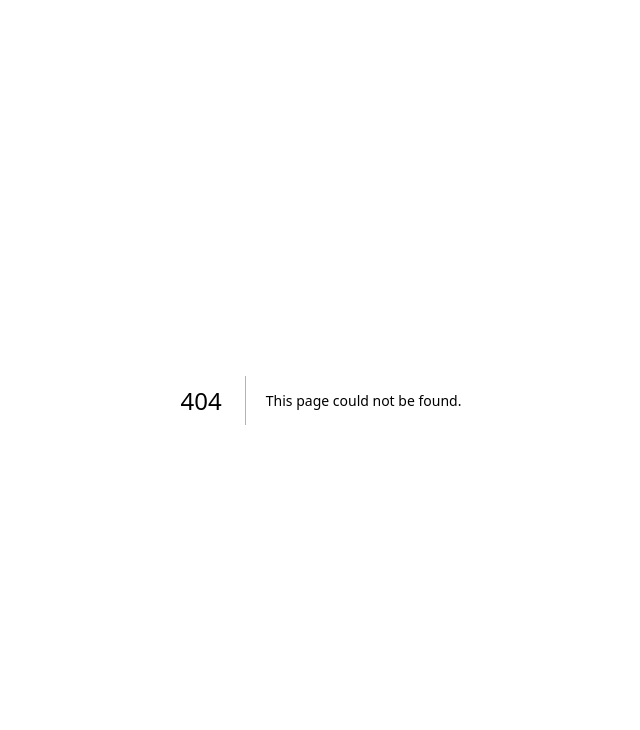
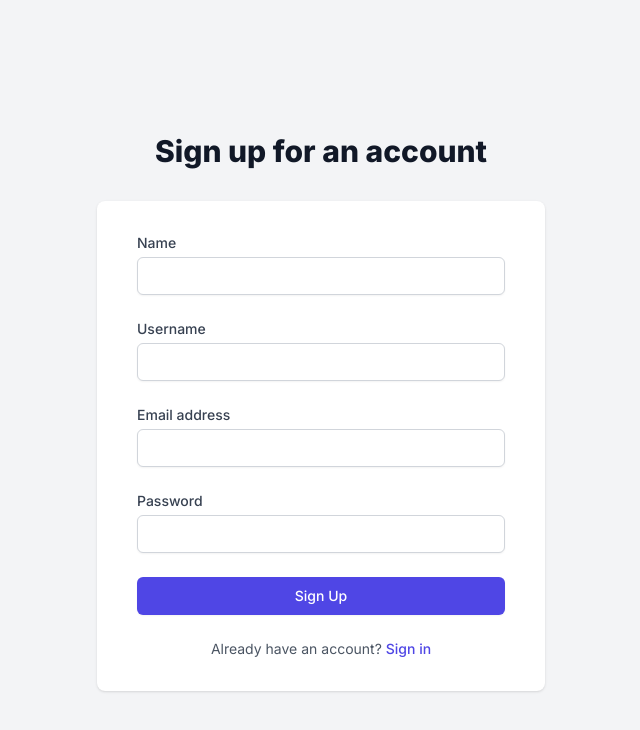
Before and after one commit to codinci/assessment, a Next.js app: page /sign-up in a window 1280 px wide. Before the commit this address had no page. Shown: the top 730 px of the page, without its empty margins (319-959 px from the left). Built offline with nearby package versions, Linux system fonts and the light colour scheme; no server answers.

Commit message:
Added signup and signin pages with firebase

```diff
--- /dev/null
+++ b/src/app/firebase/config.ts
@@ -0,0 +1,17 @@
+import { initializeApp, getApps, getApp } from 'firebase/app';
+import {getAuth} from 'firebase/auth'
+
+const firebaseConfig = {
+    apiKey: process.env.NEXT_PUBLIC_FIREBASE_API_KEY,
+    authDomain: process.env.NEXT_PUBLIC_FIREBASE_AUTH_DOMAIN,
+    projectId: process.env.NEXT_PUBLIC_FIREBASE_PROJECT_ID,
+    storageBucket: process.env.NEXT_PUBLIC_FIREBASE_STORAGE_BUCKET,
+    messagingSenderId: process.env.NEXT_PUBLIC_FIREBASE_MESSAGING_SENDER_ID,
+    appId: process.env.NEXT_PUBLIC_FIREBASE_APP_ID,
+};
+
+const app = !getApps().length ? initializeApp(firebaseConfig) : getApp()
+
+const auth = getAuth(app)
+
+export {app, auth}
--- /dev/null
+++ b/src/app/home/page.tsx
@@ -0,0 +1,9 @@
+const Home = () => {
+	return (
+		<div className="bg-gray-100 min-h-screen flex flex-col justify-center items-center">
+			<h1>Welcome Home</h1>
+		</div>
+	)
+}
+
+export default Home;
--- a/src/app/page.tsx
+++ b/src/app/page.tsx
@@ -1,113 +1,96 @@
-import Image from "next/image";
+'use client'
+import { useState } from 'react';
+import { useSignInWithEmailAndPassword } from 'react-firebase-hooks/auth';
+import { auth } from './firebase/config';
+import { useRouter } from 'next/navigation';
+import Link from 'next/link'
 
-export default function Home() {
+const LandingPage = () => {
+
+  const [email, setEmail] = useState('');
+  const [password, setPassword] = useState('');
+  const [signInWithEmailAndPassword] = useSignInWithEmailAndPassword(auth);
+  const router = useRouter()
+
+  const handleEmailChange = (e: React.ChangeEvent<HTMLInputElement>) => setEmail(e.target.value);
+  const handlePasswordChange = (e: React.ChangeEvent<HTMLInputElement>) => setPassword(e.target.value);
+
+ const handleSubmit = async (e: React.FormEvent<HTMLFormElement>) => {
+		e.preventDefault();
+		try {
+			const res = await signInWithEmailAndPassword(email, password);
+			console.log(res);
+
+			setEmail('')
+      setPassword('')
+      router.push('/home')
+		} catch (err) {
+			console.error(err);
+		}
+ };
+
   return (
-    <main className="flex min-h-screen flex-col items-center justify-between p-24">
-      <div className="z-10 w-full max-w-5xl items-center justify-between font-mono text-sm lg:flex">
-        <p className="fixed left-0 top-0 flex w-full justify-center border-b border-gray-300 bg-gradient-to-b from-zinc-200 pb-6 pt-8 backdrop-blur-2xl dark:border-neutral-800 dark:bg-zinc-800/30 dark:from-inherit lg:static lg:w-auto  lg:rounded-xl lg:border lg:bg-gray-200 lg:p-4 lg:dark:bg-zinc-800/30">
-          Get started by editing&nbsp;
-          <code className="font-mono font-bold">src/app/page.tsx</code>
-        </p>
-        <div className="fixed bottom-0 left-0 flex h-48 w-full items-end justify-center bg-gradient-to-t from-white via-white dark:from-black dark:via-black lg:static lg:size-auto lg:bg-none">
-          <a
-            className="pointer-events-none flex place-items-center gap-2 p-8 lg:pointer-events-auto lg:p-0"
-            href="https://vercel.com?utm_source=create-next-app&utm_medium=appdir-template&utm_campaign=create-next-app"
-            target="_blank"
-            rel="noopener noreferrer"
-          >
-            By{" "}
-            <Image
-              src="/vercel.svg"
-              alt="Vercel Logo"
-              className="dark:invert"
-              width={100}
-              height={24}
-              priority
-            />
-          </a>
-        </div>
-      </div>
+    <main className="bg-gray-100 min-h-screen flex flex-col justify-center items-center">
+      <div className="max-w-md w-full p-6 bg-white shadow-md rounded-md">
+        <h2 className="text-2xl font-bold mb-4">Welcome to our Photo Storage Web App</h2>
+        <p className="text-gray-600 mb-8">Store and organize your photos securely online.</p>
+       <form className="space-y-6" onSubmit={handleSubmit}>
+            <div>
+              <label htmlFor="email" className="block text-sm font-medium text-gray-700">
+                Email
+              </label>
+              <div className="mt-1">
+                <input
+                  id="email"
+                  name="email"
+                  type="email"
+                  autoComplete="email"
+                  required
+                  className="appearance-none block w-full px-3 py-2 border border-gray-300 rounded-md shadow-sm placeholder-gray-400 focus:outline-none focus:ring-indigo-500 focus:border-indigo-500 sm:text-sm"
+                  value={email}
+                  onChange={handleEmailChange}
+                />
+              </div>
+            </div>
+            <div>
+              <label htmlFor="password" className="block text-sm font-medium text-gray-700">
+                Password
+              </label>
+              <div className="mt-1">
+                <input
+                  id="password"
+                  name="password"
+                  type="password"
+                  autoComplete="current-password"
+                  required
+                  className="appearance-none block w-full px-3 py-2 border border-gray-300 rounded-md shadow-sm placeholder-gray-400 focus:outline-none focus:ring-indigo-500 focus:border-indigo-500 sm:text-sm"
+                  value={password}
+                  onChange={handlePasswordChange}
+                />
+              </div>
+            </div>
 
-      <div className="relative z-[-1] flex place-items-center before:absolute before:h-[300px] before:w-full before:-translate-x-1/2 before:rounded-full before:bg-gradient-radial before:from-white before:to-transparent before:blur-2xl before:content-[''] after:absolute after:-z-20 after:h-[180px] after:w-full after:translate-x-1/3 after:bg-gradient-conic after:from-sky-200 after:via-blue-200 after:blur-2xl after:content-[''] before:dark:bg-gradient-to-br before:dark:from-transparent before:dark:to-blue-700 before:dark:opacity-10 after:dark:from-sky-900 after:dark:via-[#0141ff] after:dark:opacity-40 sm:before:w-[480px] sm:after:w-[240px] before:lg:h-[360px]">
-        <Image
-          className="relative dark:drop-shadow-[0_0_0.3rem_#ffffff70] dark:invert"
-          src="/next.svg"
-          alt="Next.js Logo"
-          width={180}
-          height={37}
-          priority
-        />
-      </div>
+            <div>
+              <button
+                type="submit"
+                className="w-full flex justify-center py-2 px-4 border border-transparent rounded-md shadow-sm text-sm font-medium text-white bg-indigo-600 hover:bg-indigo-700 focus:outline-none focus:ring-2 focus:ring-offset-2 focus:ring-indigo-500"
+              >
+                Sign In
+              </button>
+            </div>
+          </form>
 
-      <div className="mb-32 grid text-center lg:mb-0 lg:w-full lg:max-w-5xl lg:grid-cols-4 lg:text-left">
-        <a
-          href="https://nextjs.org/docs?utm_source=create-next-app&utm_medium=appdir-template&utm_campaign=create-next-app"
-          className="group rounded-lg border border-transparent px-5 py-4 transition-colors hover:border-gray-300 hover:bg-gray-100 hover:dark:border-neutral-700 hover:dark:bg-neutral-800/30"
-          target="_blank"
-          rel="noopener noreferrer"
-        >
-          <h2 className="mb-3 text-2xl font-semibold">
-            Docs{" "}
-            <span className="inline-block transition-transform group-hover:translate-x-1 motion-reduce:transform-none">
-              -&gt;
-            </span>
-          </h2>
-          <p className="m-0 max-w-[30ch] text-sm opacity-50">
-            Find in-depth information about Next.js features and API.
-          </p>
-        </a>
-
-        <a
-          href="https://nextjs.org/learn?utm_source=create-next-app&utm_medium=appdir-template-tw&utm_campaign=create-next-app"
-          className="group rounded-lg border border-transparent px-5 py-4 transition-colors hover:border-gray-300 hover:bg-gray-100 hover:dark:border-neutral-700 hover:dark:bg-neutral-800/30"
-          target="_blank"
-          rel="noopener noreferrer"
-        >
-          <h2 className="mb-3 text-2xl font-semibold">
-            Learn{" "}
-            <span className="inline-block transition-transform group-hover:translate-x-1 motion-reduce:transform-none">
-              -&gt;
-            </span>
-          </h2>
-          <p className="m-0 max-w-[30ch] text-sm opacity-50">
-            Learn about Next.js in an interactive course with&nbsp;quizzes!
-          </p>
-        </a>
-
-        <a
-          href="https://vercel.com/templates?framework=next.js&utm_source=create-next-app&utm_medium=appdir-template&utm_campaign=create-next-app"
-          className="group rounded-lg border border-transparent px-5 py-4 transition-colors hover:border-gray-300 hover:bg-gray-100 hover:dark:border-neutral-700 hover:dark:bg-neutral-800/30"
-          target="_blank"
-          rel="noopener noreferrer"
-        >
-          <h2 className="mb-3 text-2xl font-semibold">
-            Templates{" "}
-            <span className="inline-block transition-transform group-hover:translate-x-1 motion-reduce:transform-none">
-              -&gt;
-            </span>
-          </h2>
-          <p className="m-0 max-w-[30ch] text-sm opacity-50">
-            Explore starter templates for Next.js.
-          </p>
-        </a>
-
-        <a
-          href="https://vercel.com/new?utm_source=create-next-app&utm_medium=appdir-template&utm_campaign=create-next-app"
-          className="group rounded-lg border border-transparent px-5 py-4 transition-colors hover:border-gray-300 hover:bg-gray-100 hover:dark:border-neutral-700 hover:dark:bg-neutral-800/30"
-          target="_blank"
-          rel="noopener noreferrer"
-        >
-          <h2 className="mb-3 text-2xl font-semibold">
-            Deploy{" "}
-            <span className="inline-block transition-transform group-hover:translate-x-1 motion-reduce:transform-none">
-              -&gt;
-            </span>
-          </h2>
-          <p className="m-0 max-w-[30ch] text-balance text-sm opacity-50">
-            Instantly deploy your Next.js site to a shareable URL with Vercel.
-          </p>
-        </a>
+          <div className="mt-6">
+            <p className="text-center text-sm text-gray-600">
+                Do not have an account?{' '}
+              <Link href="/sign-up" className="font-medium text-indigo-600 hover:text-indigo-500">
+                Sign up
+              </Link>
+            </p>
+          </div>
       </div>
     </main>
   );
 }
+
+export default LandingPage;
--- /dev/null
+++ b/src/app/sign-up/page.tsx
@@ -0,0 +1,138 @@
+'use client'
+import { useState } from 'react';
+import { useCreateUserWithEmailAndPassword } from 'react-firebase-hooks/auth';
+import { auth } from '../firebase/config';
+import { useRouter } from 'next/navigation';
+import Link from 'next/link'
+
+const SignupPage = () => {
+	const [name, setName] = useState('');
+	const [username, setUsername] = useState('');
+	const [email, setEmail] = useState('');
+	const [password, setPassword] = useState('');
+	const router = useRouter();
+
+	const [createUserWithEmailAndPassword] = useCreateUserWithEmailAndPassword(auth);
+
+	const handleNameChange = (e: React.ChangeEvent<HTMLInputElement>) => setName(e.target.value);
+	const handleUsernameChange = (e: React.ChangeEvent<HTMLInputElement>) => setUsername(e.target.value);
+	const handleEmailChange = (e: React.ChangeEvent<HTMLInputElement>) => setEmail(e.target.value);
+	const handlePasswordChange = (e: React.ChangeEvent<HTMLInputElement>) => setPassword(e.target.value);
+
+	const handleSubmit = async (e: React.FormEvent<HTMLFormElement>) => {
+		e.preventDefault();
+		try {
+			const res = await createUserWithEmailAndPassword(email, password);
+			console.log(res);
+			setName('')
+			setUsername('')
+			setEmail('')
+			setPassword('')
+			router.push('/home')
+		} catch (err) {
+			console.error(err);
+		}
+	};
+  return (
+    <div className="min-h-screen bg-gray-100 flex flex-col justify-center py-12 sm:px-6 lg:px-8">
+      <div className="sm:mx-auto sm:w-full sm:max-w-md">
+        <h2 className="mt-6 text-center text-3xl font-extrabold text-gray-900">Sign up for an account</h2>
+      </div>
+
+      <div className="mt-8 sm:mx-auto sm:w-full sm:max-w-md">
+        <div className="bg-white py-8 px-4 shadow sm:rounded-lg sm:px-10">
+          <form className="space-y-6" onSubmit={handleSubmit}>
+            <div>
+              <label htmlFor="name" className="block text-sm font-medium text-gray-700">
+                Name
+              </label>
+              <div className="mt-1">
+                <input
+                  id="name"
+                  name="name"
+                  type="text"
+                  autoComplete="name"
+                  required
+                  className="appearance-none block w-full px-3 py-2 border border-gray-300 rounded-md shadow-sm placeholder-gray-400 focus:outline-none focus:ring-indigo-500 focus:border-indigo-500 sm:text-sm"
+                  value={name}
+                  onChange={handleNameChange}
+                />
+              </div>
+            </div>
+            <div>
+              <label htmlFor="username" className="block text-sm font-medium text-gray-700">
+                Username
+              </label>
+              <div className="mt-1">
+                <input
+                  id="username"
+                  name="username"
+                  type="text"
+                  autoComplete="username"
+                  required
+                  className="appearance-none block w-full px-3 py-2 border border-gray-300 rounded-md shadow-sm placeholder-gray-400 focus:outline-none focus:ring-indigo-500 focus:border-indigo-500 sm:text-sm"
+                  value={username}
+                  onChange={handleUsernameChange}
+                />
+              </div>
+            </div>
+            <div>
+              <label htmlFor="email" className="block text-sm font-medium text-gray-700">
+                Email address
+              </label>
+              <div className="mt-1">
+                <input
+                  id="email"
+                  name="email"
+                  type="email"
+                  autoComplete="email"
+                  required
+                  className="appearance-none block w-full px-3 py-2 border border-gray-300 rounded-md shadow-sm placeholder-gray-400 focus:outline-none focus:ring-indigo-500 focus:border-indigo-500 sm:text-sm"
+                  value={email}
+                  onChange={handleEmailChange}
+                />
+              </div>
+            </div>
+            <div>
+              <label htmlFor="password" className="block text-sm font-medium text-gray-700">
+                Password
+              </label>
+              <div className="mt-1">
+                <input
+                  id="password"
+                  name="password"
+                  type="password"
+                  autoComplete="current-password"
+                  required
+                  className="appearance-none block w-full px-3 py-2 border border-gray-300 rounded-md shadow-sm placeholder-gray-400 focus:outline-none focus:ring-indigo-500 focus:border-indigo-500 sm:text-sm"
+                  value={password}
+                  onChange={handlePasswordChange}
+                />
+              </div>
+            </div>
+
+            <div>
+              <button
+                type="submit"
+                className="w-full flex justify-center py-2 px-4 border border-transparent rounded-md shadow-sm text-sm font-medium text-white bg-indigo-600 hover:bg-indigo-700 focus:outline-none focus:ring-2 focus:ring-offset-2 focus:ring-indigo-500"
+              >
+                Sign Up
+              </button>
+            </div>
+          </form>
+
+          <div className="mt-6">
+            <p className="text-center text-sm text-gray-600">
+              Already have an account?{' '}
+              <Link href="/" className="font-medium text-indigo-600 hover:text-indigo-500">
+                Sign in
+              </Link>
+            </p>
+          </div>
+        </div>
+      </div>
+    </div>
+  );
+};
+
+export default SignupPage;
```
Also changed, not shown: package.json (+7 -4 lines), 2 other files (tests, documents, lock files or other folders).
